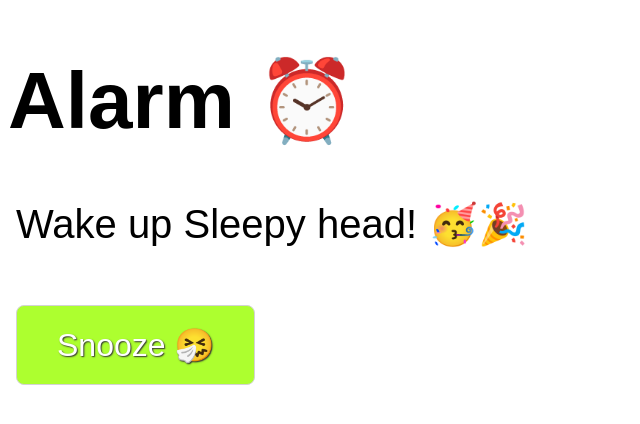
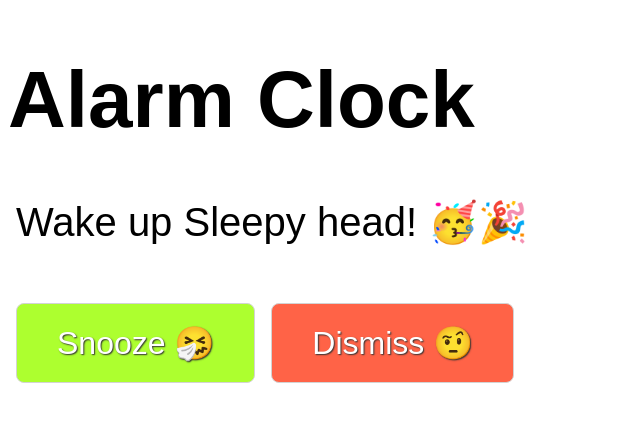
Before and after one commit to ajitjha393/Rxjs-with-hooks, a React (Create React App) app: page / in a window 1280 px wide. Shown: the top 424 px of the page, without its empty margins (0-640 px from the left). Built offline with nearby package versions, Linux system fonts and the light colour scheme.

Commit message:
Added dismiss btn

```diff
--- a/src/App.js
+++ b/src/App.js
@@ -31,10 +31,14 @@
 
 	return (
 		<>
-			<h1>Alarm ⏰</h1>
+			<h1>Alarm Clock</h1>
 			<div className="display">{state}</div>
 			<button className="snooze" onClick={() => action$.next('snooze')}>
 				Snooze 🤧
+			</button>
+
+			<button className="dismiss" onClick={() => action$.next('dismiss')}>
+				Dismiss 🤨
 			</button>
 		</>
 	)
```
